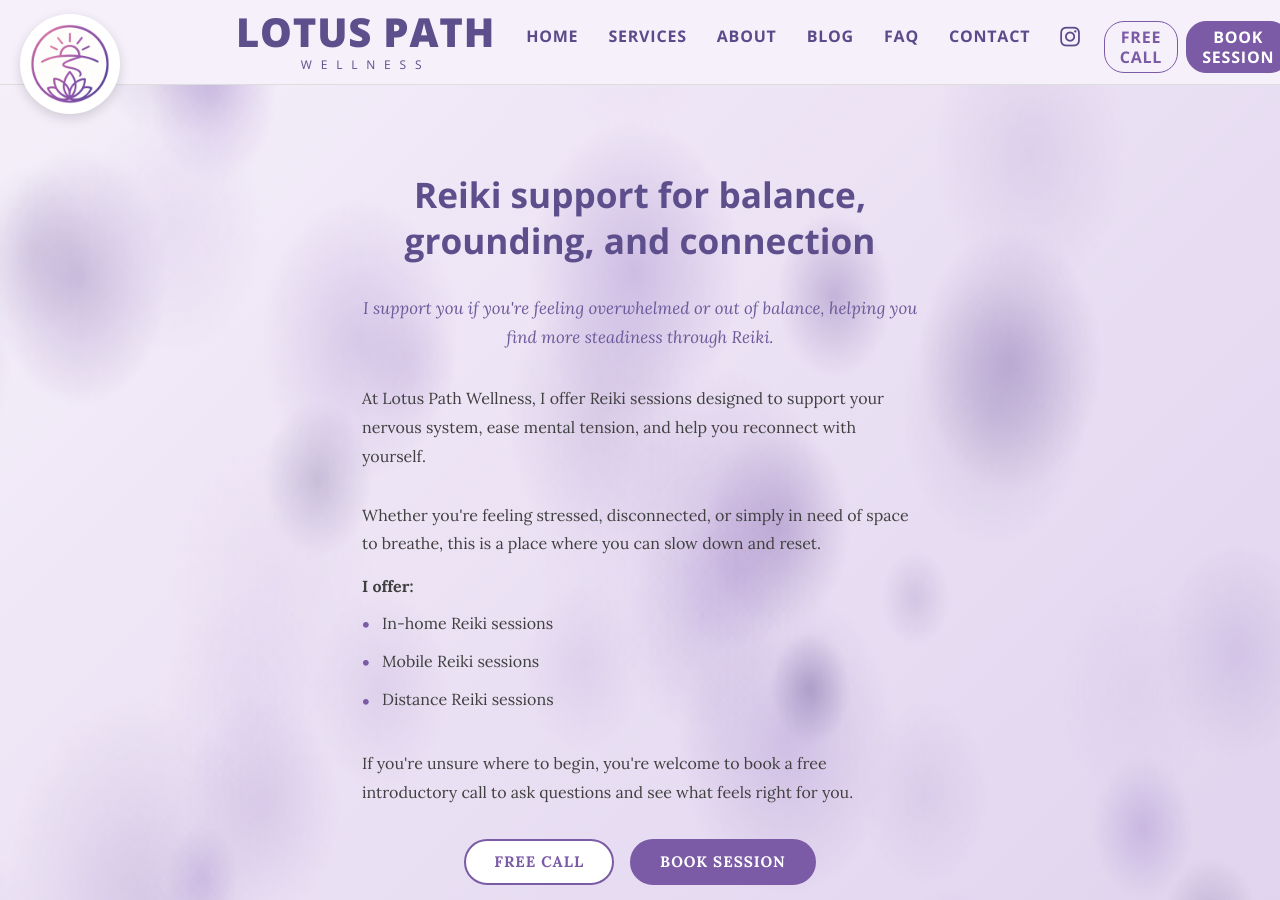
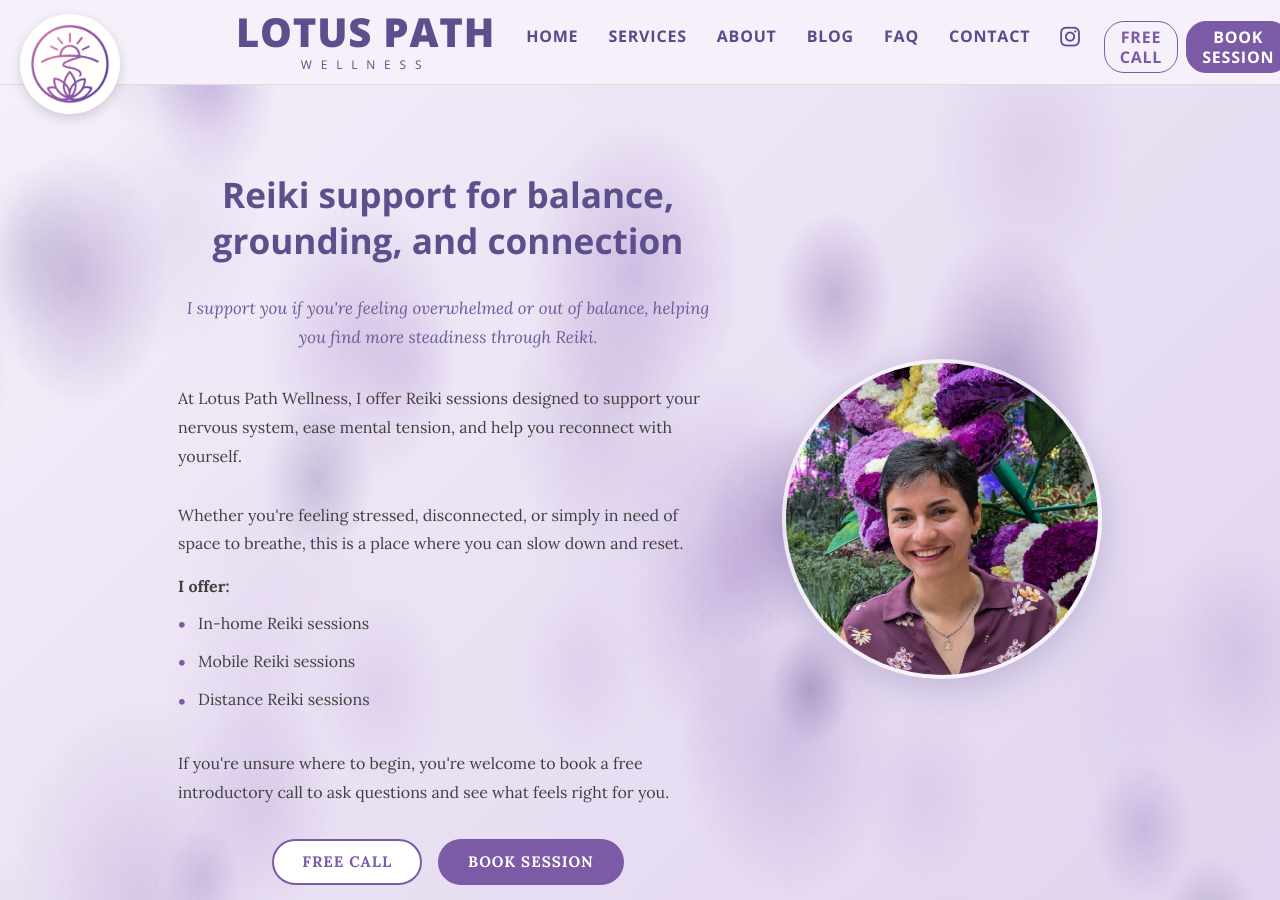
Before and after one commit to lotuspathwellness/lotuspathwellness.github.io, a Jekyll site: the page built from index.html, in a window 1280 px wide and 900 px high. Built offline with Jekyll 4.4.1, drawn with Linux system fonts in a browser that asks for light colours; the list of posts is cut into pages by our own code.

Commit message:
Add profile pic to home

```diff
--- a/index.html
+++ b/index.html
@@ -7,6 +7,10 @@ nav-short: true
 
 <div class="landing-hero">
   <canvas id="particle-canvas"></canvas>
+  <div class="landing-content">
+    <div class="landing-photo">
+      <img src="{{ '/assets/img/armita-home.jpg' | relative_url }}" alt="Armita Khosravi - Lotus Path Wellness">
+    </div>
   <div class="landing-overlay">
     <h1 class="landing-title">Reiki support for balance, grounding, and connection</h1>
     <p class="landing-subtitle">I support you if you're feeling overwhelmed or out of balance, helping you find more steadiness through Reiki.</p>
@@ -29,6 +33,7 @@ nav-short: true
       <a href="https://calendly.com/armitakhosravi/introductory-call-first-time-clients" class="btn" style="border: 2px solid #7B5BA6; color: #7B5BA6; background: white; border-radius: 30px; padding: 10px 28px; font-weight: 600; font-size: 0.95rem; text-transform: uppercase; letter-spacing: 1px;">Free Call</a>
       <a href="https://calendly.com/lotuspathw/reiki-session" class="btn" style="border: 2px solid #7B5BA6; background-color: #7B5BA6; color: white; border-radius: 30px; padding: 10px 28px; font-weight: 600; font-size: 0.95rem; text-transform: uppercase; letter-spacing: 1px;">Book Session</a>
     </div>
+  </div>
   </div>
 </div>
 
@@ -58,12 +63,46 @@ nav-short: true
   z-index: 1;
 }
 
-.landing-overlay {
+.landing-content {
   position: relative;
   z-index: 2;
+  display: flex;
+  align-items: center;
+  justify-content: center;
+  gap: 4rem;
+  max-width: 1200px;
+  width: 100%;
+  padding: 2rem;
+}
+
+.landing-photo {
+  flex-shrink: 0;
+  position: relative;
+  order: 2;
+}
+
+.landing-photo::before {
+  content: "";
+  position: absolute;
+  inset: -20px;
+  border-radius: 50%;
+  background: radial-gradient(circle, rgba(155, 123, 198, 0.35) 0%, rgba(155, 123, 198, 0) 70%);
+  z-index: -1;
+}
+
+.landing-photo img {
+  width: 320px;
+  height: 320px;
+  border-radius: 50%;
+  object-fit: cover;
+  border: 4px solid rgba(255, 255, 255, 0.7);
+  box-shadow: 0 10px 40px rgba(93, 78, 140, 0.25);
+}
+
+.landing-overlay {
   text-align: center;
-  max-width: 620px;
-  padding: 2rem;
+  max-width: 540px;
+  flex-shrink: 1;
 }
 
 .landing-title {
@@ -176,6 +215,20 @@ nav-short: true
   text-decoration: none;
 }
 
+@media (max-width: 900px) {
+  .landing-content {
+    flex-direction: column;
+    gap: 2rem;
+  }
+  .landing-photo {
+    order: 1;
+  }
+  .landing-photo img {
+    width: 220px;
+    height: 220px;
+  }
+}
+
 @media (max-width: 576px) {
   .landing-title {
     font-size: 1.7rem;
@@ -186,9 +239,10 @@ nav-short: true
   .landing-body p {
     font-size: 0.95rem;
   }
-  .landing-btn {
-    padding: 10px 24px;
-    font-size: 0.9rem;
+  .landing-photo img {
+    width: 180px;
+    height: 180px;
+    border-width: 3px;
   }
 }
 </style>
```
Also changed, not shown: assets/img/armita-home.jpg (added), 3 other files.
